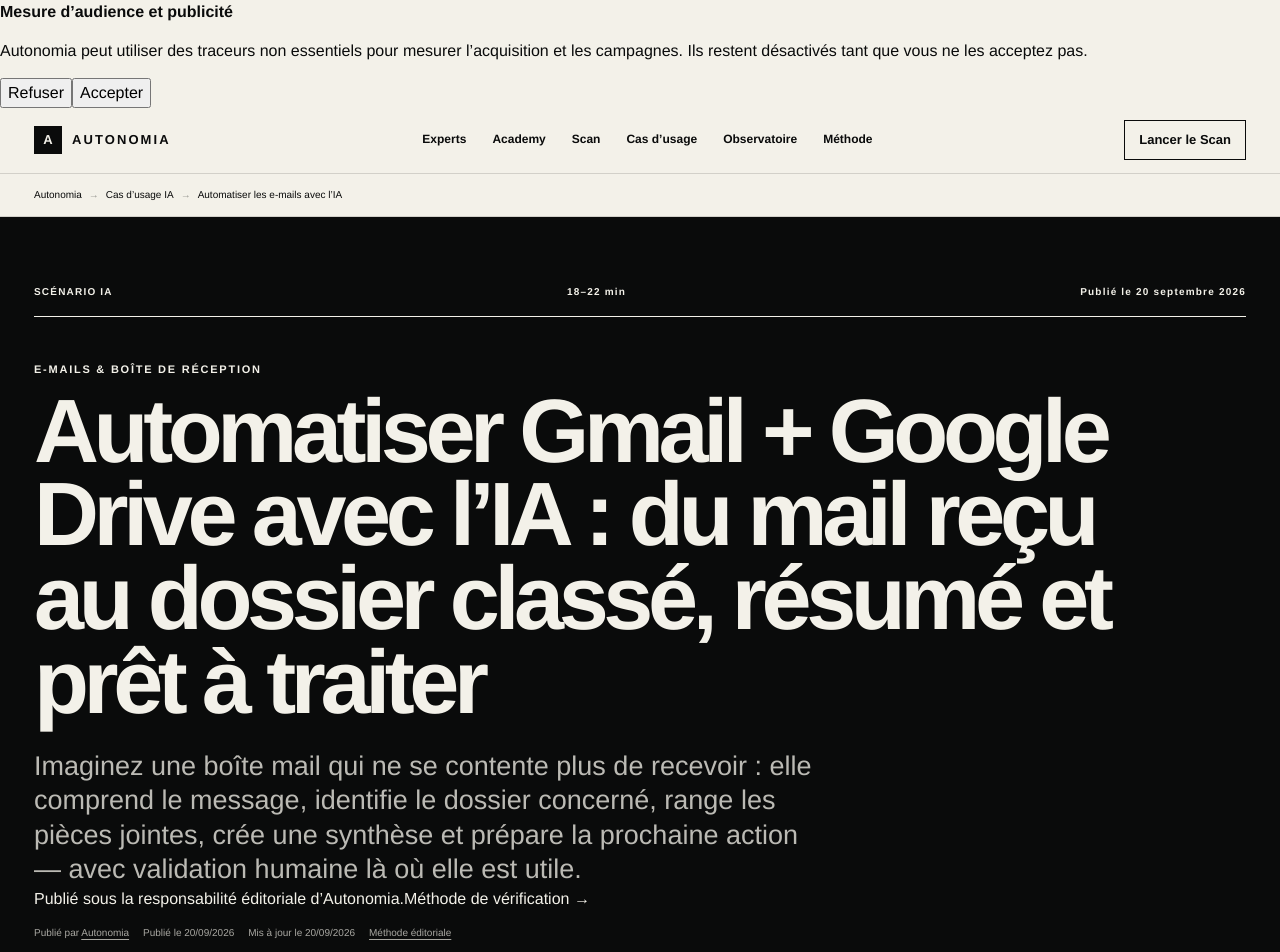
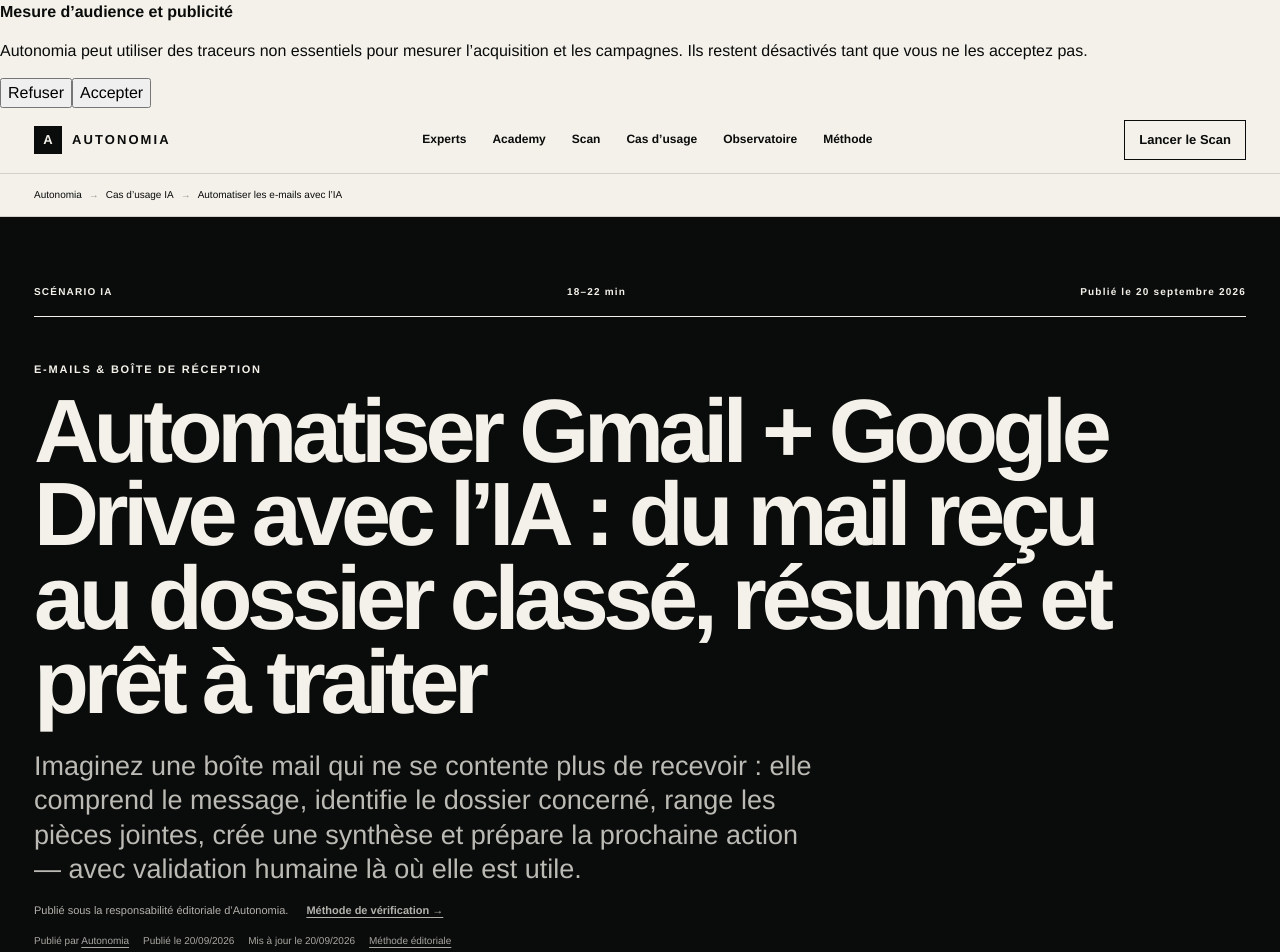
Before and after one commit to aristote-app/Autonomia-MCP, a Next.js app in the folder site/: page /cas-usage-ia/connecter-gmail-a-google-drive-pour-ranger-automatiquement-les-pieces-jointes in a window 1280 px wide. Shown: the top 952 px of the page. Built offline with nearby package versions, Linux system fonts and the light colour scheme; no server answers.

Commit message:
style(article): surface editorial trust line

```diff
--- a/site/app/globals.css
+++ b/site/app/globals.css
@@ -3491,3 +3491,21 @@ button {
     padding: 82px max(34px, calc((100vw - var(--max)) / 2));
   }
 }
+
+
+.articleTrustLine {
+  display: flex;
+  flex-wrap: wrap;
+  gap: 8px 18px;
+  align-items: center;
+  margin-top: 16px;
+  font-size: 11px;
+  line-height: 1.4;
+  opacity: .72;
+}
+
+.articleTrustLine a {
+  font-weight: 800;
+  text-decoration: underline;
+  text-underline-offset: 3px;
+}
```
